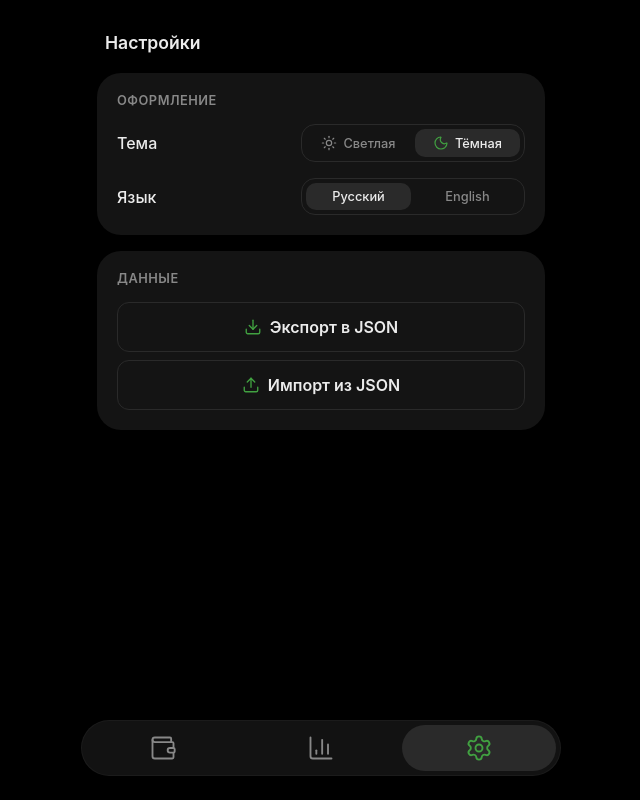
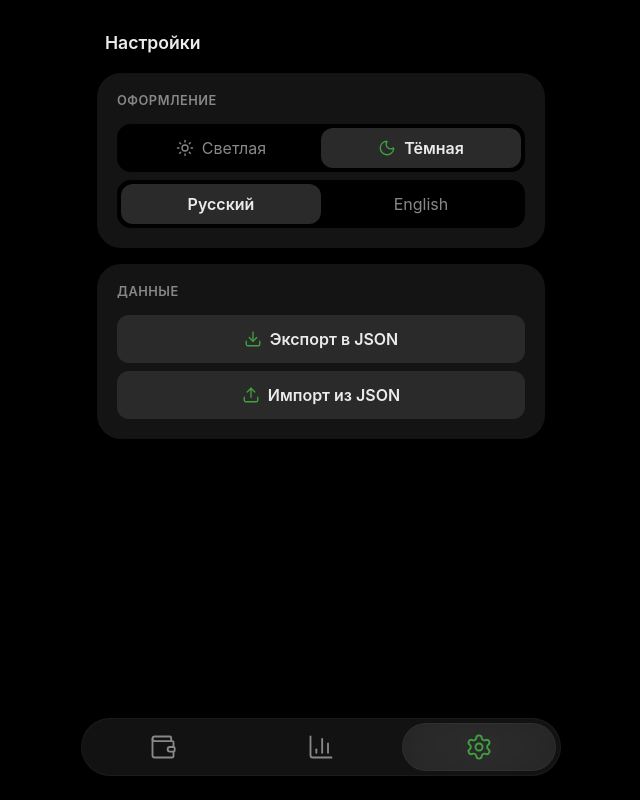
Before and after one commit to p0wered/fin-track, a React (Vite) app: page / in a window 1280 px wide. Both pictures are taken after a click on the tab 798 px from the left and 748 px from the top of the page. Shown: the whole page, without its empty margins (319-959 px from the left). Built offline with nearby package versions, Linux system fonts and the light colour scheme.

Commit message:
visual fixes

```diff
--- a/src/components/SourceItem/SourceItem.tsx
+++ b/src/components/SourceItem/SourceItem.tsx
@@ -23,6 +23,20 @@ interface Props {
 
 const ACTION_WIDTH = 128;
 const SNAP_THRESHOLD = ACTION_WIDTH / 2;
+// Жёсткость «резинки» при оттягивании за пределы — чем меньше, тем туже.
+const RUBBER = 0.55;
+
+// iOS-подобное сопротивление: за границей смещение растёт всё медленнее
+// и асимптотически стремится к dimension, давая ощущение пружины.
+function rubberband(distance: number, dimension: number) {
+  return (distance * dimension * RUBBER) / (dimension + RUBBER * distance);
+}
+
+function withRubberband(pos: number, min: number, max: number) {
+  if (pos < min) return min - rubberband(min - pos, max - min);
+  if (pos > max) return max + rubberband(pos - max, max - min);
+  return pos;
+}
 
 // Метки вход/выход не задаём — наследуем от контейнера списка (stagger)
 // и от AnimatePresence (exit).
@@ -62,7 +76,7 @@ export default function SourceItem({ source, pct, onEdit, onDelete, isOpen, onRe
   const handleTouchMove = useCallback((e: React.TouchEvent) => {
     const dx = e.touches[0].clientX - startXRef.current;
     if (Math.abs(dx) > 4) movedRef.current = true;
-    setOffset(Math.min(0, Math.max(baseRef.current + dx, -ACTION_WIDTH)));
+    setOffset(withRubberband(baseRef.current + dx, -ACTION_WIDTH, 0));
   }, []);
 
   const handleTouchEnd = useCallback(() => {
@@ -126,7 +140,7 @@ export default function SourceItem({ source, pct, onEdit, onDelete, isOpen, onRe
         className={styles.item}
         style={{
           transform: `translateX(${offset}px)`,
-          transition: animate ? 'transform 0.3s cubic-bezier(.4,0,.2,1)' : 'none',
+          transition: animate ? 'transform 0.45s cubic-bezier(.22,1.2,.36,1)' : 'none',
         }}
         onTouchStart={handleTouchStart}
         onTouchMove={handleTouchMove}
--- a/src/components/SourceModal/SourceModal.module.css
+++ b/src/components/SourceModal/SourceModal.module.css
@@ -73,12 +73,11 @@
   color: var(--text);
   font-size: var(--fs-base);
   outline: none;
-  transition: border-color var(--dur-base), box-shadow var(--dur-base);
+  transition: border-color var(--dur-base);
 }
 
 .input:focus {
   border-color: var(--accent);
-  box-shadow: var(--ring-accent);
 }
 
 .input::placeholder {
--- a/src/components/TabBar/TabBar.module.css
+++ b/src/components/TabBar/TabBar.module.css
@@ -22,8 +22,8 @@
   flex: 1;
   align-items: center;
   justify-content: center;
-  height: 46px;
-  border: none;
+  height: 48px;
+  border: 1px solid transparent;
   border-radius: var(--radius-pill);
   background: transparent;
   color: var(--text-secondary);
@@ -36,7 +36,10 @@
 }
 
 .item.active {
-  background: var(--surface-3);
+  background: var(--tabbar-bg);
+  backdrop-filter: blur(32px);
+  -webkit-backdrop-filter: blur(32px);
+  border: 1px solid var(--tabbar-border);
 }
 
 .icon {
--- a/src/pages/SettingsPage/SettingsPage.module.css
+++ b/src/pages/SettingsPage/SettingsPage.module.css
@@ -43,50 +43,53 @@
 }
 
 .row + .row {
-  margin-top: var(--space-5);
-}
-
-.rowLabel {
-  font-size: var(--fs-base);
-  font-weight: 500;
+  margin-top: var(--space-3);
 }
 
 .segmented {
+  position: relative;
   display: flex;
-  flex: 0 0 auto;
-  width: 14rem;
-  gap: var(--space-1);
+  width: 100%;
   padding: var(--space-1);
-  background: var(--surface-2);
-  border: 1px solid var(--border);
+  background: var(--bg);
   border-radius: var(--radius-lg);
 }
 
+.thumb {
+  position: absolute;
+  top: var(--space-1);
+  left: var(--space-1);
+  width: calc((100% - 2 * var(--space-1)) / var(--count));
+  bottom: var(--space-1);
+  background: var(--surface-3);
+  border-radius: var(--radius-md);
+  transform: translateX(calc(var(--index) * 100%));
+  transition: transform var(--dur-fast) cubic-bezier(0.65, 0, 0.35, 1);
+}
+
 .segment {
+  position: relative;
+  z-index: 1;
   display: inline-flex;
   flex: 1;
   align-items: center;
   justify-content: center;
-  gap: var(--space-2);
-  padding: var(--space-2) var(--space-4);
+  gap: var(--space-3);
+  padding: 10px var(--space-4);
   border: none;
-  border-radius: var(--radius-sm);
+  border-radius: var(--radius-md);
   background: transparent;
   color: var(--text-secondary);
-  font-size: var(--fs-sm);
-  font-weight: 500;
+  font-size: var(--fs-base);
+  font-weight: 400;
   cursor: pointer;
   white-space: nowrap;
-  transition: background var(--dur-base), color var(--dur-base), transform var(--dur-fast);
-}
-
-.segment:active {
-  transform: scale(0.95);
+  transition: color var(--dur-base);
 }
 
 .segmentActive {
-  background: var(--surface-3);
   color: var(--text);
+  font-weight: 600;
 }
 
 .segmentActive svg {
@@ -106,14 +109,14 @@
   gap: var(--space-3);
   width: 100%;
   padding: 14px;
-  border: 1px solid var(--border);
+  border: none;
   border-radius: var(--radius-md);
-  background: var(--surface-2);
+  background: var(--surface-3);
   color: var(--text);
   font-size: var(--fs-base);
   font-weight: 600;
   cursor: pointer;
-  transition: background var(--dur-base), border-color var(--dur-base), transform var(--dur-fast);
+  transition: background var(--dur-base), transform var(--dur-fast);
 }
 
 .action svg {
@@ -121,7 +124,7 @@
 }
 
 .action:active {
-  background: var(--surface-3);
+  background: var(--border);
   transform: scale(0.98);
 }
 
--- a/src/pages/SettingsPage/SettingsPage.tsx
+++ b/src/pages/SettingsPage/SettingsPage.tsx
@@ -25,6 +25,9 @@ export default function SettingsPage({ data, onImport }: Props) {
   const { t, theme, setTheme, lang, setLang } = useSettings();
   const fileRef = useRef<HTMLInputElement>(null);
   const [status, setStatus] = useState<{ ok: boolean; text: string } | null>(null);
+
+  const themeIndex = THEME_OPTIONS.findIndex((o) => o.id === theme);
+  const langIndex = LANGS.findIndex((l) => l.id === lang);
 
   const handleExport = () => {
     downloadBackup(data);
@@ -68,8 +71,12 @@ export default function SettingsPage({ data, onImport }: Props) {
         <h2 className={styles.cardTitle}>{t('settings.appearance')}</h2>
 
         <div className={styles.row}>
-          <span className={styles.rowLabel}>{t('settings.theme')}</span>
           <div className={styles.segmented} role="group" aria-label={t('settings.theme')}>
+            <span
+              className={styles.thumb}
+              style={{ '--count': THEME_OPTIONS.length, '--index': themeIndex } as React.CSSProperties}
+              aria-hidden
+            />
             {THEME_OPTIONS.map(({ id, labelKey, Icon }) => (
               <button
                 key={id}
@@ -78,7 +85,7 @@ export default function SettingsPage({ data, onImport }: Props) {
                 aria-pressed={theme === id}
                 onClick={() => setTheme(id)}
               >
-                <Icon size={16} strokeWidth={1.8} aria-hidden />
+                <Icon size={18} strokeWidth={1.8} aria-hidden />
                 {t(labelKey)}
               </button>
             ))}
@@ -86,8 +93,12 @@ export default function SettingsPage({ data, onImport }: Props) {
         </div>
 
         <div className={styles.row}>
-          <span className={styles.rowLabel}>{t('settings.language')}</span>
           <div className={styles.segmented} role="group" aria-label={t('settings.language')}>
+            <span
+              className={styles.thumb}
+              style={{ '--count': LANGS.length, '--index': langIndex } as React.CSSProperties}
+              aria-hidden
+            />
             {LANGS.map(({ id, label }) => (
               <button
                 key={id}
```
